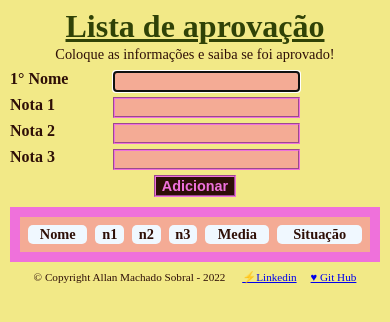
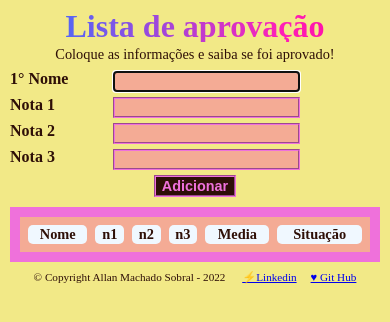
Before and after one commit to almasob/ListaCRUD, a plain HTML site: page index.html in a window 390 px wide. Drawn offline with Linux system fonts and the light colour scheme.

Commit message:
cor titulo ok. Falta responsividade

```diff
--- a/style.css
+++ b/style.css
@@ -23,8 +23,11 @@ body{
 
 header h1{
     text-align: center;
-    text-decoration: underline;
-    color: var(--tituloP);
+    background-image: linear-gradient(to right,rgb(33, 92, 201) ,rgb(255, 0, 119));
+    background-clip: text;
+    -webkit-background-clip: text;
+    filter: brightness(1.3);
+    color: transparent;
     margin-bottom: 5px;
 }
 
```
